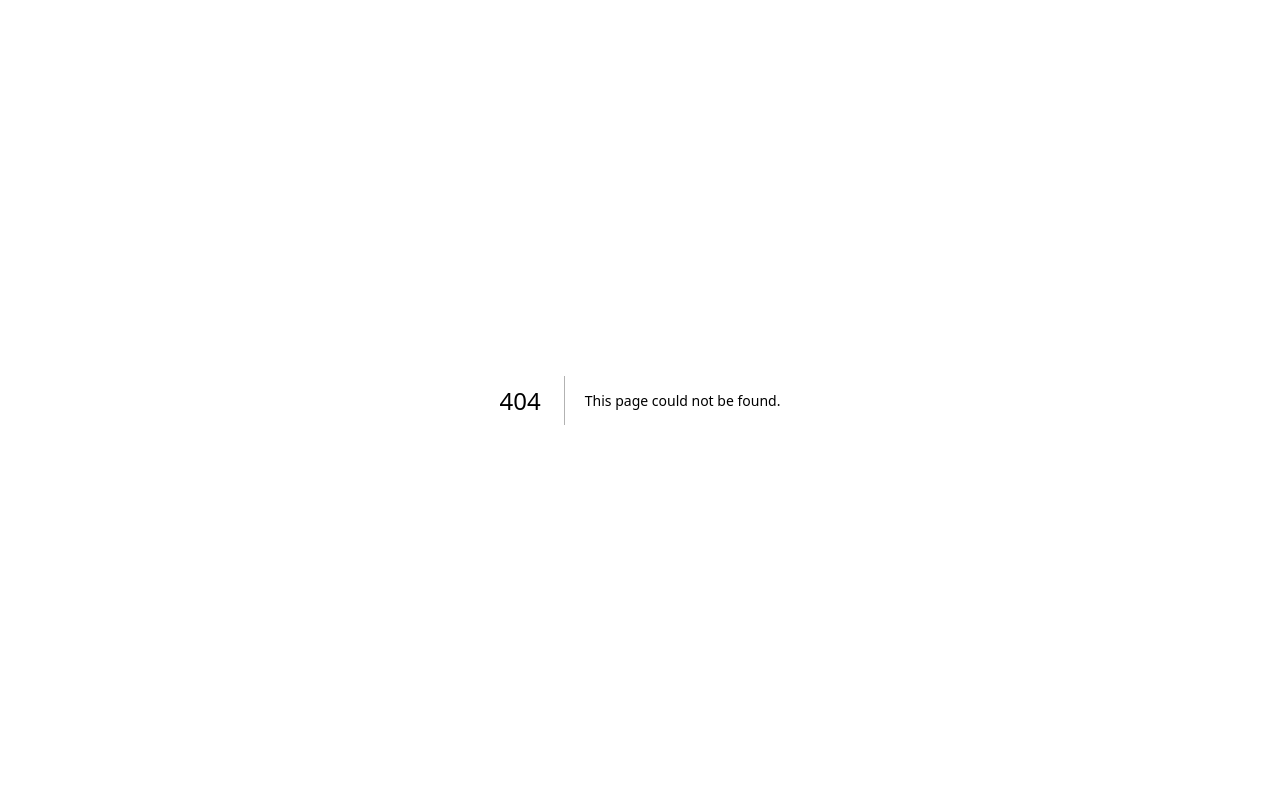
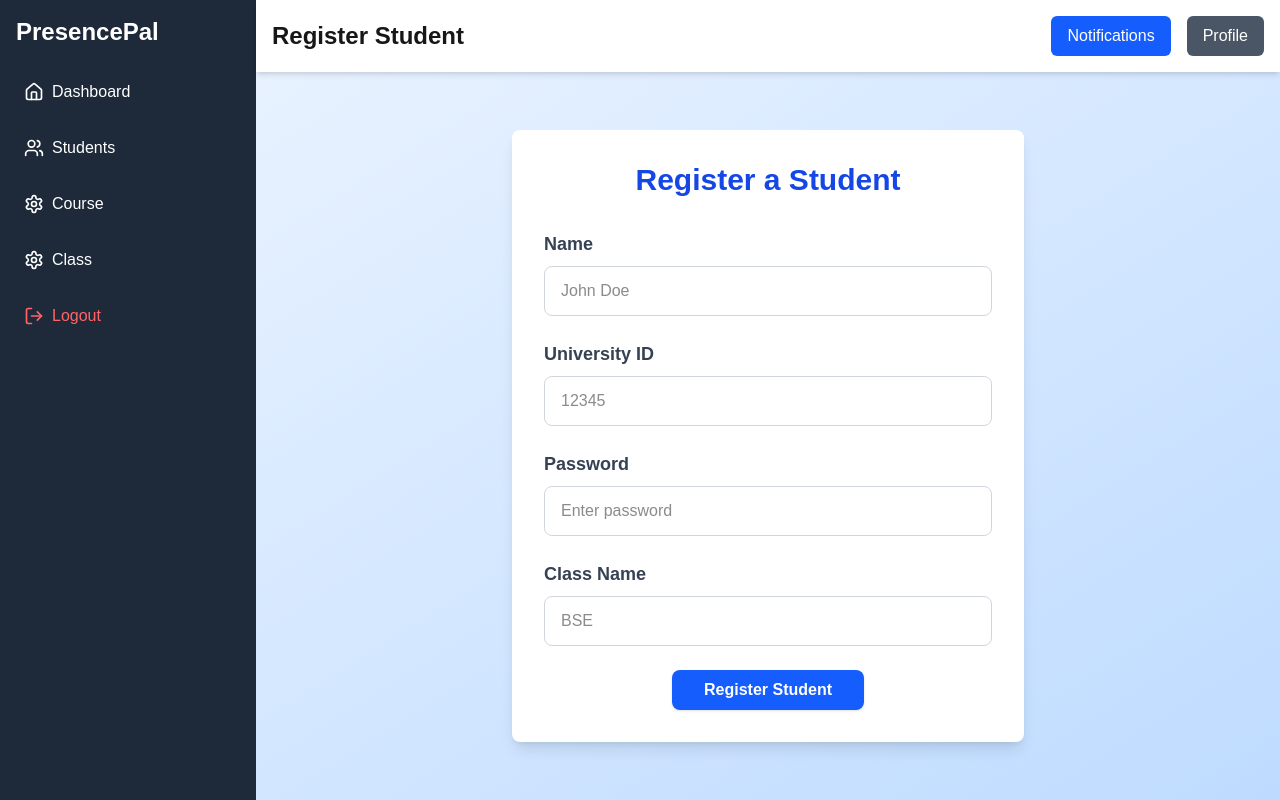
Before and after one commit to abdiwasac21/presencepal, a Next.js app: page /teacher/register in a window 1280 px wide. Before the commit this address had no page. Built offline with nearby package versions, Linux system fonts and the light colour scheme.

Commit message:
Refactor StudentDashboard to use baseUrl for API calls; remove deprecated StudentRegister component and implement new registration form with Sidebar and Header

```diff
--- a/app/student/dashboard/page.js
+++ b/app/student/dashboard/page.js
@@ -3,6 +3,8 @@ import { Component } from "lucide-react";
 import { useEffect, useState } from "react";
 import StudentSideBar from "@/components/StudentSideBar";
 import Header from "@/components/Header";
+
+const baseUrl = "http://localhost:80";
 
 const StudentDashboard = () => {
   const [studentData, setStudentData] = useState(null);
@@ -24,7 +26,7 @@ const StudentDashboard = () => {
           return;
         }
 
-        const response = await fetch("http://localhost:80/student/data", {
+        const response = await fetch(`${baseUrl}student/data`, {
           method: "GET",
           headers: {
             "Content-Type": "application/json",
--- /dev/null
+++ b/app/teacher/register/page.js
@@ -0,0 +1,141 @@
+"use client";
+import React, { useState } from 'react';
+import  Sidebar  from '@/components/sideBar';
+import Header from '@/components/Header';
+
+const baseUrl = "http://localhost:80";
+
+const StudentRegister = () => {
+  const [form, setForm] = useState({
+    name: "",
+    universityId: "",
+    password: "",
+    className: ""
+  });
+  const [message, setMessage] = useState('');
+
+  const handleChange = (e) => {
+    setForm({ ...form, [e.target.name]: e.target.value });
+  };
+
+  const handleSubmit = async (e) => {
+    e.preventDefault();
+    try {
+      const token = localStorage.getItem("authToken");
+      const response = await fetch(`${baseUrl}/teacher/student/register`, {
+        method: 'POST',
+        headers: {
+          'Content-Type': 'application/json',
+          'Authorization': `Bearer ${token}`
+        },
+        body: JSON.stringify([form])
+      });
+
+      // Check for non-JSON response (e.g., HTML error page)
+      const text = await response.text();
+      let data;
+      try {
+        data = JSON.parse(text);
+      } catch {
+        throw new Error("Server error or invalid response");
+      }
+
+      setMessage(data.message || "Registration successful");
+      setForm({ name: "", universityId: "", password: "", className: "" });
+    } catch (error) {
+      console.error("Error registering student:", error);
+      setMessage("Registration failed");
+    }
+  };
+
+  return (
+    <div className="min-h-screen flex bg-gradient-to-br from-blue-50 to-blue-200">
+      <Sidebar />
+      <div className="flex-1 flex flex-col">
+        <Header title="Register Student" />
+        <div className="flex flex-1 items-center justify-center">
+          <div className="w-full max-w-lg bg-white rounded-lg shadow-lg p-8 mt-8 mb-8">
+            <h1 className="text-3xl font-bold text-center mb-8 text-blue-700">Register a Student</h1>
+            <form onSubmit={handleSubmit} className="space-y-6">
+              <div>
+                <label className="block text-gray-700 text-lg font-semibold mb-2" htmlFor="name">
+                  Name
+                </label>
+                <input
+                  id="name"
+                  name="name"
+                  type="text"
+                  value={form.name}
+                  onChange={handleChange}
+                  required
+                  className="w-full px-4 py-3 border border-gray-300 rounded-lg focus:outline-none focus:ring-2 focus:ring-blue-400 text-base"
+                  placeholder="John Doe"
+                />
+              </div>
+              <div>
+                <label className="block text-gray-700 text-lg font-semibold mb-2" htmlFor="universityId">
+                  University ID
+                </label>
+                <input
+                  id="universityId"
+                  name="universityId"
+                  type="text"
+                  value={form.universityId}
+                  onChange={handleChange}
+                  required
+                  className="w-full px-4 py-3 border border-gray-300 rounded-lg focus:outline-none focus:ring-2 focus:ring-blue-400 text-base"
+                  placeholder="12345"
+                />
+              </div>
+              <div>
+                <label className="block text-gray-700 text-lg font-semibold mb-2" htmlFor="password">
+                  Password
+                </label>
+                <input
+                  id="password"
+                  name="password"
+                  type="password"
+                  value={form.password}
+                  onChange={handleChange}
+                  required
+                  className="w-full px-4 py-3 border border-gray-300 rounded-lg focus:outline-none focus:ring-2 focus:ring-blue-400 text-base"
+                  placeholder="Enter password"
+                />
+              </div>
+              <div>
+                <label className="block text-gray-700 text-lg font-semibold mb-2" htmlFor="className">
+                  Class Name
+                </label>
+                <input
+                  id="className"
+                  name="className"
+                  type="text"
+                  value={form.className}
+                  onChange={handleChange}
+                  required
+                  className="w-full px-4 py-3 border border-gray-300 rounded-lg focus:outline-none focus:ring-2 focus:ring-blue-400 text-base"
+                  placeholder="BSE"
+                />
+              </div>
+              <div className="flex justify-center">
+                <button
+                  type="submit"
+                  className="bg-blue-600 hover:bg-blue-700 text-white font-bold py-2 px-8 rounded-lg shadow transition duration-150"
+                >
+                  Register Student
+                </button>
+              </div>
+            </form>
+            {message && (
+              <div className={`mt-6 text-center text-base font-medium ${message.includes("success") ? "text-green-600" : "text-red-600"}`}>
+                {message}
+              </div>
+            )}
+          </div>
+        </div>
+      </div>
+    </div>
+  );
+};
+
+export default StudentRegister;
--- a/app/teacher/student-registration/pages.js
+++ /dev/null
@@ -1,50 +0,0 @@
-"use client";
-import React, { useState } from 'react';
-
-const StudentRegister = () => {
-  const [students, setStudents] = useState('');
-  const [message, setMessage] = useState('');
-
-  const handleSubmit = async (e) => {
-    e.preventDefault();
-    try {
-      // Split the entered text by newline and filter out empty lines
-      const studentList = students.split('\n').filter(s => s.trim() !== '');
-      const response = await fetch('/teacher/student/register', {
-        method: 'POST',
-        headers: { 'Content-Type': 'application/json' },
-        body: JSON.stringify({ students: studentList })
-      });
-      const data = await response.json();
-      setMessage(data.message || "Registration successful");
-    } catch (error) {
-      console.error("Error registering students:", error);
-      setMessage("Registration failed");
-    }
-  };
-
-  return (
-    <div>
-      <h1>Batch Student Registration</h1>
-      <form onSubmit={handleSubmit}>
-        <label>
-          Students <br />
-          (enter one student per line):
-          <br />
-          <textarea
-            value={students}
-            onChange={(e) => setStudents(e.target.value)}
-            rows="10"
-            cols="50"
-            placeholder="Student1&#10;Student2&#10;Student3"
-          />
-        </label>
-        <br />
-        <button type="submit">Register Students</button>
-      </form>
-      {message && <p>{message}</p>}
-    </div>
-  );
-};
-
-export default StudentRegister;
--- a/components/sideBar.js
+++ b/components/sideBar.js
@@ -13,14 +13,17 @@ const Sidebar = () => {
         <div className="h-screen w-64 bg-gray-800 text-white flex flex-col p-4">
             <h1 className="text-2xl font-bold mb-6">PresencePal</h1>
             <nav className="flex flex-col gap-4">
-                <Link href="teacher/dashboard" className="flex items-center gap-2 p-2 rounded-md hover:bg-gray-700">
+                <Link href="/teacher/dashboard" className="flex items-center gap-2 p-2 rounded-md hover:bg-gray-700">
                     <Home className="w-5 h-5" /> Dashboard
                 </Link>
-                <Link href="/teacher/students" className="flex items-center gap-2 p-2 rounded-md hover:bg-gray-700">
+                <Link href="/teacher/register" className="flex items-center gap-2 p-2 rounded-md hover:bg-gray-700">
                     <Users className="w-5 h-5" /> Students
                 </Link>
-                <Link href="/app/teacher/settings" className="flex items-center gap-2 p-2 rounded-md hover:bg-gray-700">
-                    <Settings className="w-5 h-5" /> Settings
+                <Link href="/teacher/course" className="flex items-center gap-2 p-2 rounded-md hover:bg-gray-700">
+                    <Settings className="w-5 h-5" /> Course
+                </Link>
+                <Link href="/teacher/class" className="flex items-center gap-2 p-2 rounded-md hover:bg-gray-700">
+                    <Settings className="w-5 h-5" /> Class
                 </Link>
                 <Link href="/teacher/logout" className="flex items-center gap-2 p-2 mt-auto text-red-400 hover:bg-gray-700">
                     <LogOut className="w-5 h-5" onClick={handleLogout}/> Logout
```
